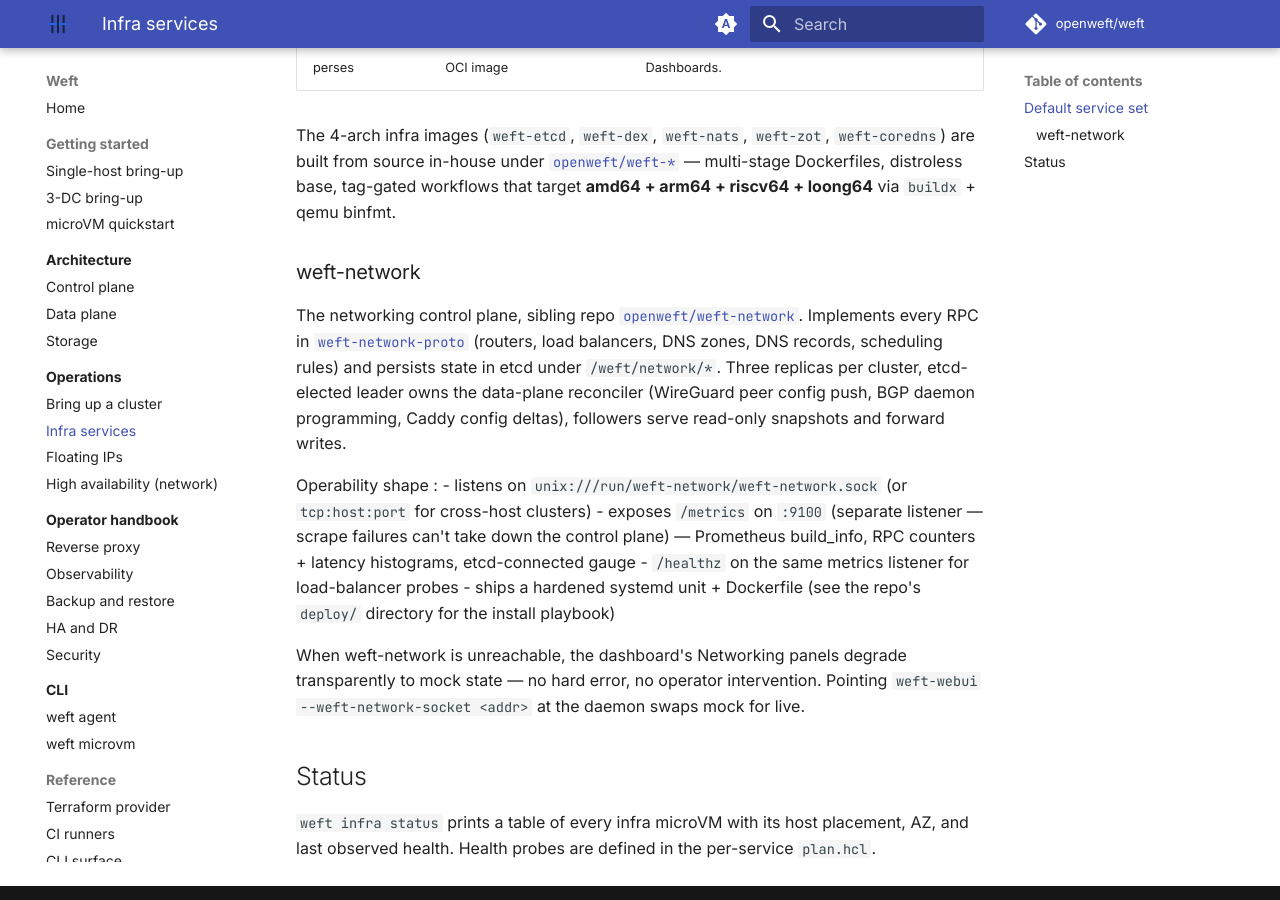
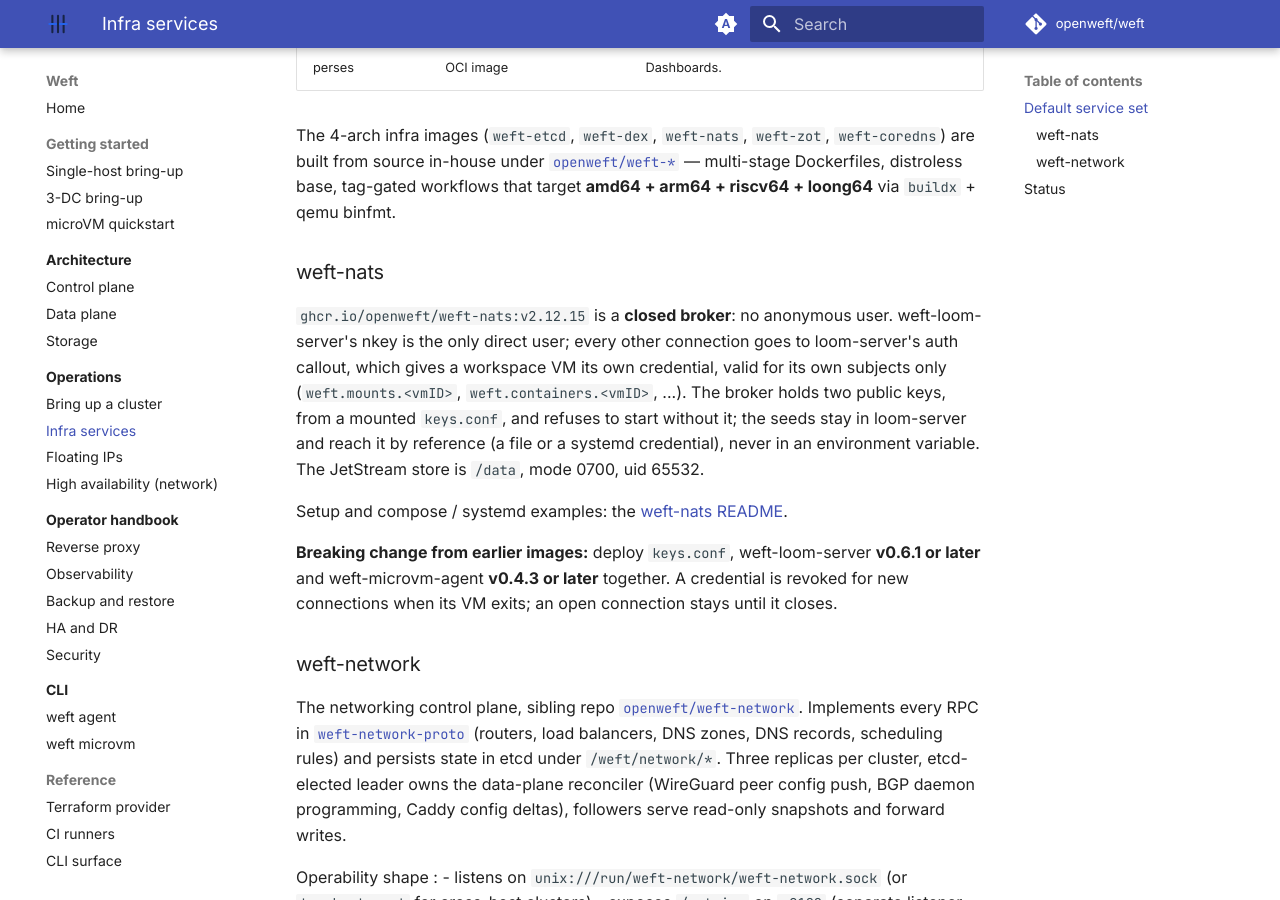
Before and after one commit to openweft/openweft.github.io, an MkDocs documentation site: the page built from docs/operations/infra.md, in a window 1280 px wide and 900 px high, scrolled down 1455 px. Built offline with MkDocs 1.6.1 and Material for MkDocs 9.7.7, drawn with Linux system fonts in a browser that asks for light colours; comment, search, counter and statistics services are not loaded.

Commit message:
docs: describe the closed weft-nats broker (v2.12.15) (#11)
The infra page said only "event bus". Add the auth model (no anonymous
user, per-VM credentials through loom-server's auth callout, public keys
only in the broker) and the breaking change: keys.conf, weft-loom-server
>= v0.6.1 and weft-microvm-agent >= v0.4.3 deployed together.

Co-authored-by: Claude Sonnet 5.5 <noreply@anthropic.com>

```diff
--- a/docs/operations/infra.md
+++ b/docs/operations/infra.md
@@ -43,6 +43,26 @@ The 4-arch infra images (`weft-etcd`, `weft-dex`, `weft-nats`, `weft-zot`,
 Dockerfiles, distroless base, tag-gated workflows that target
 **amd64 + arm64 + riscv64 + loong64** via `buildx` + qemu binfmt.
 
+### weft-nats
+
+`ghcr.io/openweft/weft-nats:v2.12.15` is a **closed broker**: no
+anonymous user. weft-loom-server's nkey is the only direct user; every
+other connection goes to loom-server's auth callout, which gives a
+workspace VM its own credential, valid for its own subjects only
+(`weft.mounts.<vmID>`, `weft.containers.<vmID>`, ...). The broker holds
+two public keys, from a mounted `keys.conf`, and refuses to start
+without it; the seeds stay in loom-server and reach it by reference (a
+file or a systemd credential), never in an environment variable. The
+JetStream store is `/data`, mode 0700, uid 65532.
+
+Setup and compose / systemd examples: the
+[weft-nats README](https://github.com/openweft/weft-nats#readme).
+
+**Breaking change from earlier images:** deploy `keys.conf`,
+weft-loom-server **v0.6.1 or later** and weft-microvm-agent **v0.4.3 or
+later** together. A credential is revoked for new connections when its
+VM exits; an open connection stays until it closes.
+
 ### weft-network
 
 The networking control plane, sibling repo
```
